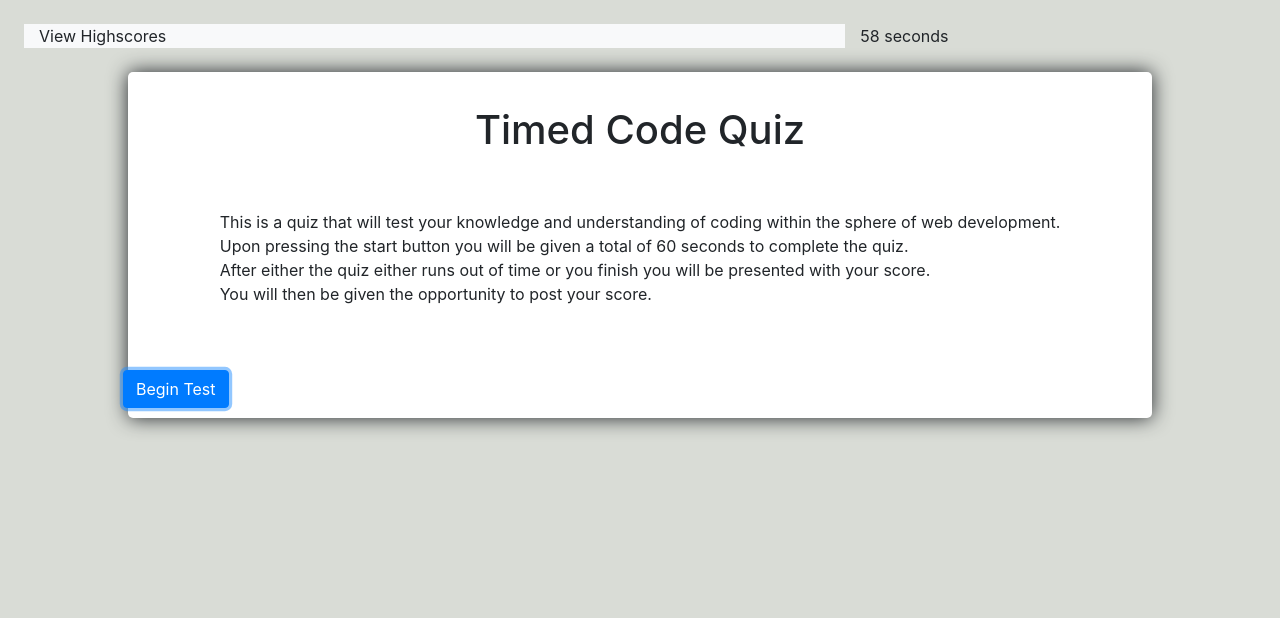
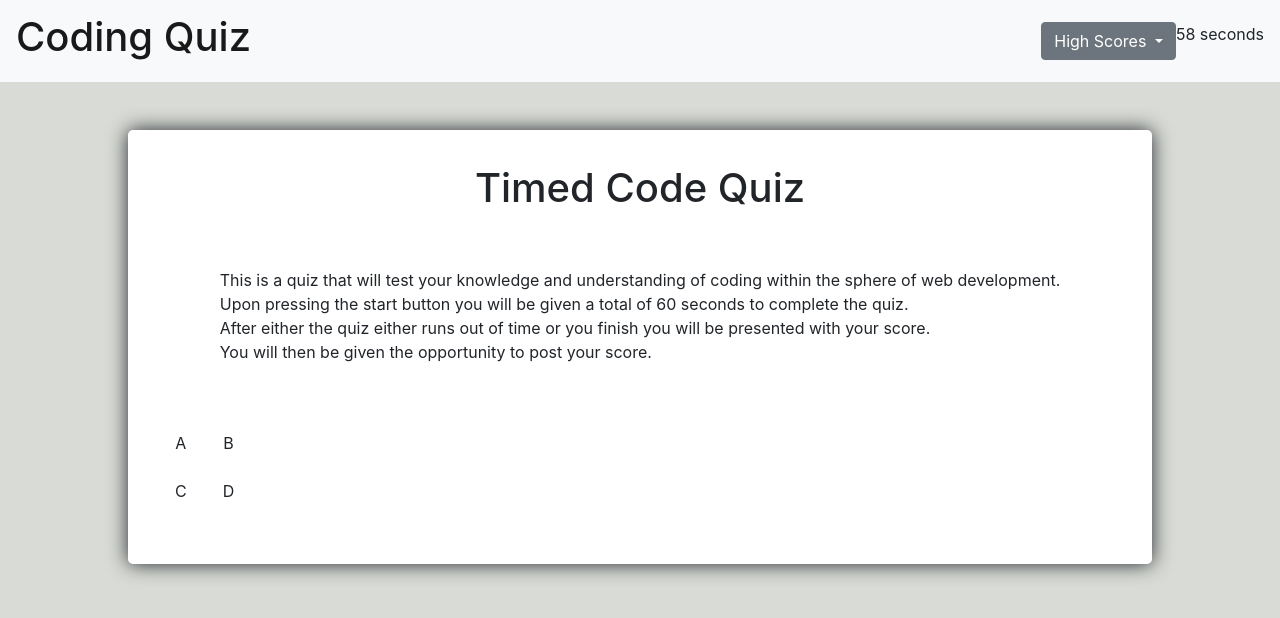
Before and after one commit to corvus-cyber/Code_Quiz_Assign4, a plain HTML site: page index.html in a window 1280 px wide. Both pictures are taken after a click on the button "Begin Test". Drawn offline with nearby package versions, Linux system fonts and the light colour scheme.

Commit message:
added an evaporate class to css so that the start button will disappear when quiz begins. Added four buttons for multiple choice.

```diff
--- a/assets/script.js
+++ b/assets/script.js
@@ -1,14 +1,18 @@
 var countdownEl = document.querySelector("#Timer");
-var HighScore = document.getElementById("Scores")
+var HighScore = document.querySelector("dropdown-menu")
 var body = document.getElementById("body");
 var begintest = document.getElementById("begin-test");
 var secondsLeft = 60;
-var score = 0
+var score = 0;
+
 
 begintest.addEventListener("click", function(){
+    begintest.classList.add('evaporate')
     function Timer(){
         var timerInterval = setInterval(function(){
             secondsLeft --;
+            //Should they answer incorrectly, take 5 seconds away from secondsLeft
+            //Should they answer correctly, add 5 seconds to SecondsLeft
             countdownEl.textContent = secondsLeft + " seconds";
 
             if (secondsLeft===0){
@@ -20,15 +24,14 @@ begintest.addEventListener("click", function(){
     Timer ();
     //Issue: timer increases pace when start button is pressed multiple times
 
-//Create multiple choice questions
+    //Create multiple choice questions
 
-//Make it so that it scores the rounds
-//Should they answer incorrectly, take 5 seconds away from secondsLeft
-//Should they answer correctly, add 5 seconds to SecondsLeft
+    //Make it so that it scores the rounds
+
 })
 
-//Present final score to user
-    //
+//Present final score to user within a function
+
 
 //Loop the timer in so that if the timer === 0 it will take user here
 
--- a/assets/style.css
+++ b/assets/style.css
@@ -10,12 +10,16 @@ body {
     box-shadow: 0 0 20px;
 }
 
+.evaporate {
+    display: none;
+}
+
+.btn-grid {
+    display: grid;
+    grid-template-columns: repeat(2, auto);
+    gap: 10px;
+    margin: 20px 0;
+  }
+
+
 /*Provides formatting for the three htmls that overrides bootstrap*/
-@media screen and (max-width: 700px) {
-    .nav-bar {
-       padding: 0;
-        width: 640px;
-        position: absolute;
-    }
-
-}
--- a/index.html
+++ b/index.html
@@ -12,34 +12,51 @@
   </head>
 
   <body>
-    <nav class="navbar-fluid">
-        <div class="row m-4">
-            <div class= "col-md-8 bg-light" id="Scores">
-                View Highscores
-            </div>
-            <div class= "col-md-4 float-right-md" id="Timer">
-                Time
-            </div>
+    <nav class="navbar navbar-expand-lg navbar-light bg-light">
+        <a href="#" class="navbar-brand"><h1>Coding Quiz</h1></a>
+        <button class="navbar-toggler" type="button" data-toggle="collapse" data-target="#navbarMenu">
+            <span class="navbar-toggler-icon"></span>
+        </button>
+        <div class="collapse navbar-collapse" id="navbarMenu">
+            <ul class="navbar-nav ml-auto">
+                <div class="dropdown">
+                    <button class="btn btn-secondary dropdown-toggle" type="button" id="dropdownMenuButton" data-toggle="dropdown" aria-haspopup="true" aria-expanded="false">
+                      High Scores
+                    </button>
+                    <div class="dropdown-menu" aria-labelledby="dropdownMenuButton"></div>
+                </div>
+                <li class="nav-item" id="Timer">
+                        Time
+                </li>
+            </ul>
         </div>
     </nav>
-      <div class="container-fluid">
+      <div class="container-fluid mt-5">
           <div class="row m-4 float-center">
                 <div class="column-12 m-auto">
                     <h1>Timed Code Quiz</h1>
                 </div>
           </div>
           <div class="row m-4" id="body">
-                <div class="column-5 p-4 m-auto">
-                    <p> This is a quiz that will test your knowledge and understanding of coding within the sphere of web development. <br>
+                <div class="column-5 p-4 m-auto" id="questions">
+                        <p>
+                        This is a quiz that will test your knowledge and understanding of coding within the sphere of web development. <br>
                         Upon pressing the start button you will be given a total of 60 seconds to complete the quiz. <br>
                         After either the quiz either runs out of time or you finish you will be presented with your score. <br>
                         You will then be given the opportunity to post your score.
-                    </p>
+                      </p>
+                </div>
+                <div class="column-6 hide" id="question-box">
+                  <div id="answer-buttons" class="btn-grid">
+                    <button class="btn">A</button>
+                    <button class="btn">B</button>
+                    <button class="btn">C</button>
+                    <button class="btn">D</button>
+                  </div>
                 </div>
           </div>
-          <div class= "row">
-                <div class="column-4">
-                    <button type="button" id="begin-test" class="btn btn-primary m-auto" btn-lg btn-block>Begin Test</button>
+            <div class= "row ml-2">
+                        <button type="button" id="begin-test" class="btn btn-primary" btn-lg btn-block>Begin Test</button>
                 </div>
             </div>
       </div>
```
